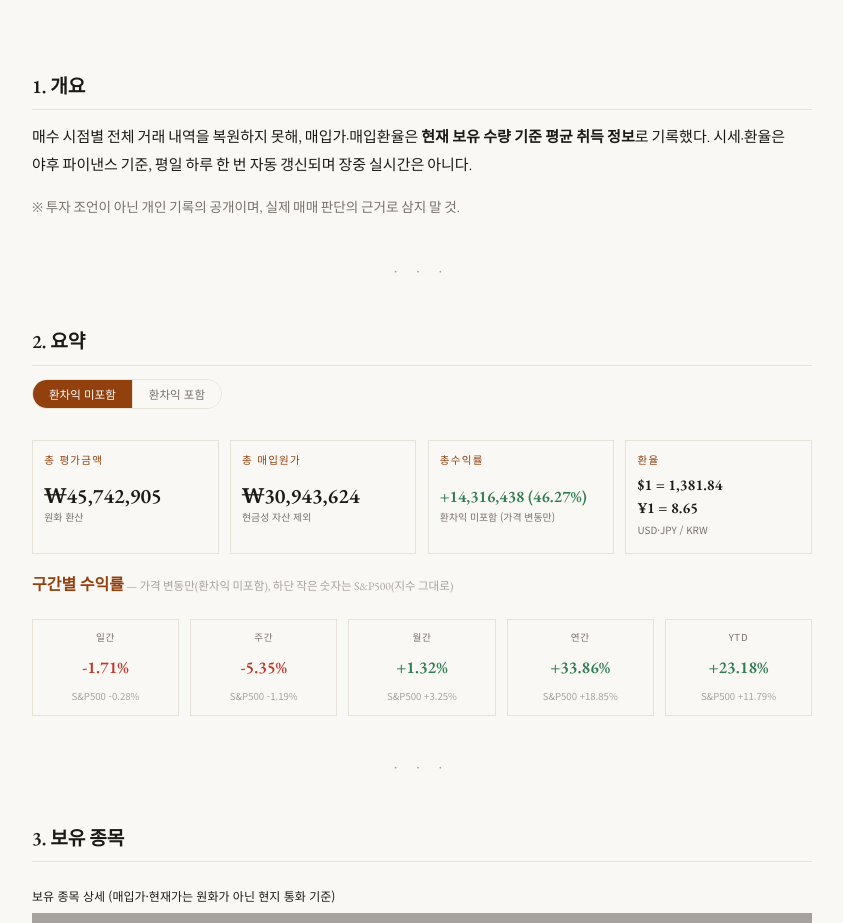
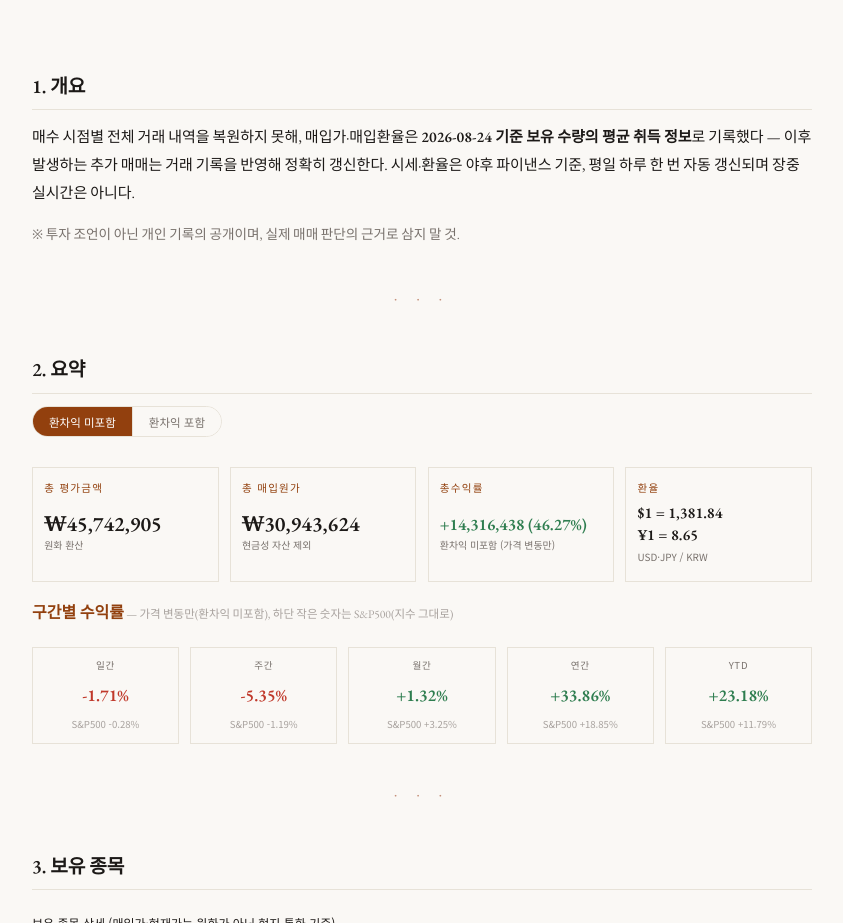
Before and after one commit to maerchen00/maerchen00.github.io, a plain HTML site: page posts/portfolio.html in a window 1280 px wide. Shown: the part 965-1888 px from the top of the page, without its empty margins (200-1043 px from the left). Drawn offline with nearby package versions, Linux system fonts and the light colour scheme.

Commit message:
포트폴리오 개요: 평균 취득 정보 기준일 명시
추후 추가 매매가 생겼을 때 "현재 보유 수량 기준"이라는 표현이
모호해지는 걸 막기 위해 구체적인 기준일(2026-08-24)을 박아두고,
이후 매매는 거래 기록으로 갱신된다는 점을 덧붙인다.

Co-Authored-By: Claude Sonnet 5 <noreply@anthropic.com>

```diff
--- a/posts/portfolio.html
+++ b/posts/portfolio.html
@@ -124,7 +124,7 @@
 
 <h2 id="sec-intro">1. 개요</h2>
 
-<p>매수 시점별 전체 거래 내역을 복원하지 못해, 매입가·매입환율은 <strong>현재 보유 수량 기준 평균 취득 정보</strong>로 기록했다. 시세·환율은 야후 파이낸스 기준, 평일 하루 한 번 자동 갱신되며 장중 실시간은 아니다.</p>
+<p>매수 시점별 전체 거래 내역을 복원하지 못해, 매입가·매입환율은 <strong>2026-08-24 기준 보유 수량의 평균 취득 정보</strong>로 기록했다 — 이후 발생하는 추가 매매는 거래 기록을 반영해 정확히 갱신한다. 시세·환율은 야후 파이낸스 기준, 평일 하루 한 번 자동 갱신되며 장중 실시간은 아니다.</p>
 
 <p style="font-size:0.85rem;color:var(--ink-muted);">※ 투자 조언이 아닌 개인 기록의 공개이며, 실제 매매 판단의 근거로 삼지 말 것.</p>
 
```
